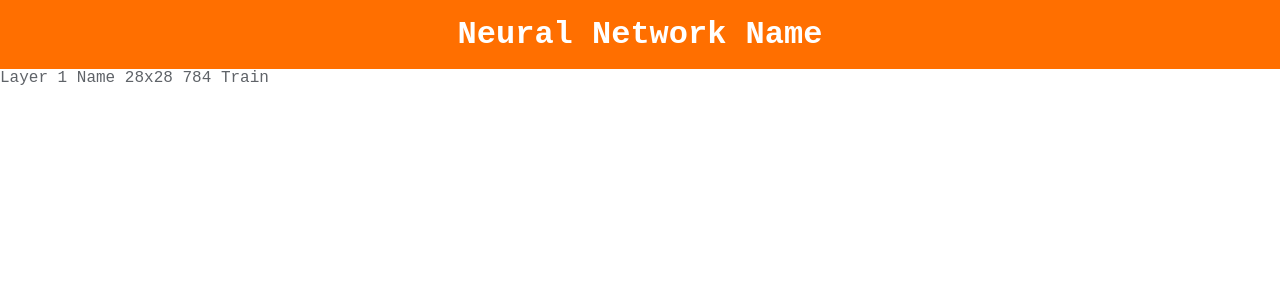
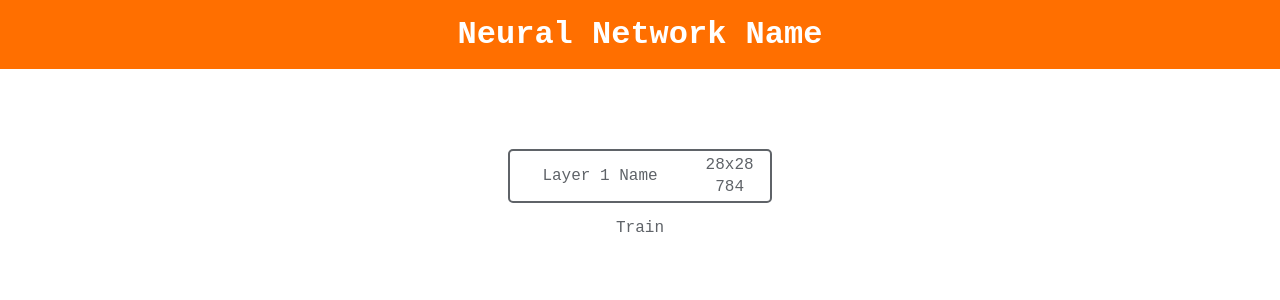
Before and after one commit to musergi/visual-tensorflow, a Django app: template visualtensorflow/main/templates/main/model_details.html in a window 1280 px wide. Shown: the top 300 px of the page. Run offline with Django 3.2, Linux system fonts and the light colour scheme; the template is opened without the code that fills it, so the values that code supplies are empty.

Commit message:
Added styles to model details

```diff
--- a/visualtensorflow/main/static/main/base.css
+++ b/visualtensorflow/main/static/main/base.css
@@ -28,4 +28,5 @@ h1 {
     font-weight: 900;
     text-align: center;
     padding: 0.5em;
+    margin: 0 0 0.5em 0;
 }
--- /dev/null
+++ b/visualtensorflow/main/static/main/model_details.css
@@ -0,0 +1,31 @@
+.content {
+    margin: 3em;
+    display: flex;
+    flex-direction: column;
+    align-items: center;
+}
+
+.layer {
+    border: 2px var(--color-gray) solid;
+    border-radius: 5px;
+    margin: 1em 0;
+
+    display: flex;
+    flex-direction: row;
+    align-items: stretch;
+}
+
+.layer > h3 {
+    padding: 1em 2em;
+}
+
+.layer > ul {
+    padding: 0 1em;
+    display: flex;
+    flex-direction: column;
+    justify-content: space-evenly;
+}
+
+.layer > ul > li {
+    text-align: center;
+}
--- a/visualtensorflow/main/templates/main/model_details.html
+++ b/visualtensorflow/main/templates/main/model_details.html
@@ -1,11 +1,16 @@
 {% extends "main/base.html" %}
+
+{% block head %}
+{% load static %}
+<link rel="stylesheet" href="{% static 'main/model_details.css' %}">
+{% endblock %}
 
 {% block content %}
 <h1>Neural Network Name</h1>
-<div>
+<div class="content">
     <ul>
-        <li>
-            Layer 1 Name
+        <li class="layer">
+            <h3>Layer 1 Name</h3>
             <ul>
                 <li>28x28</li>
                 <li>784</li>
```
